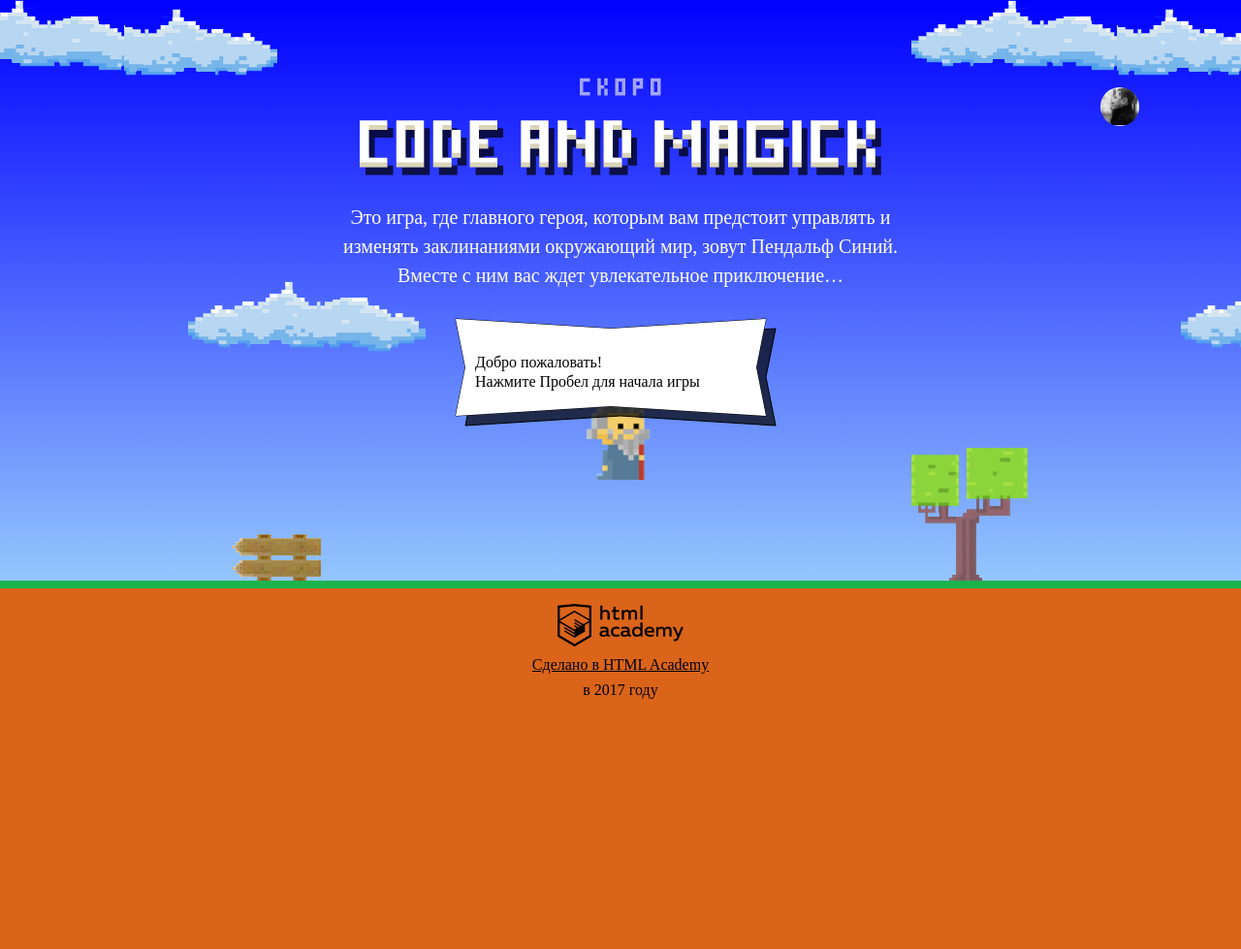
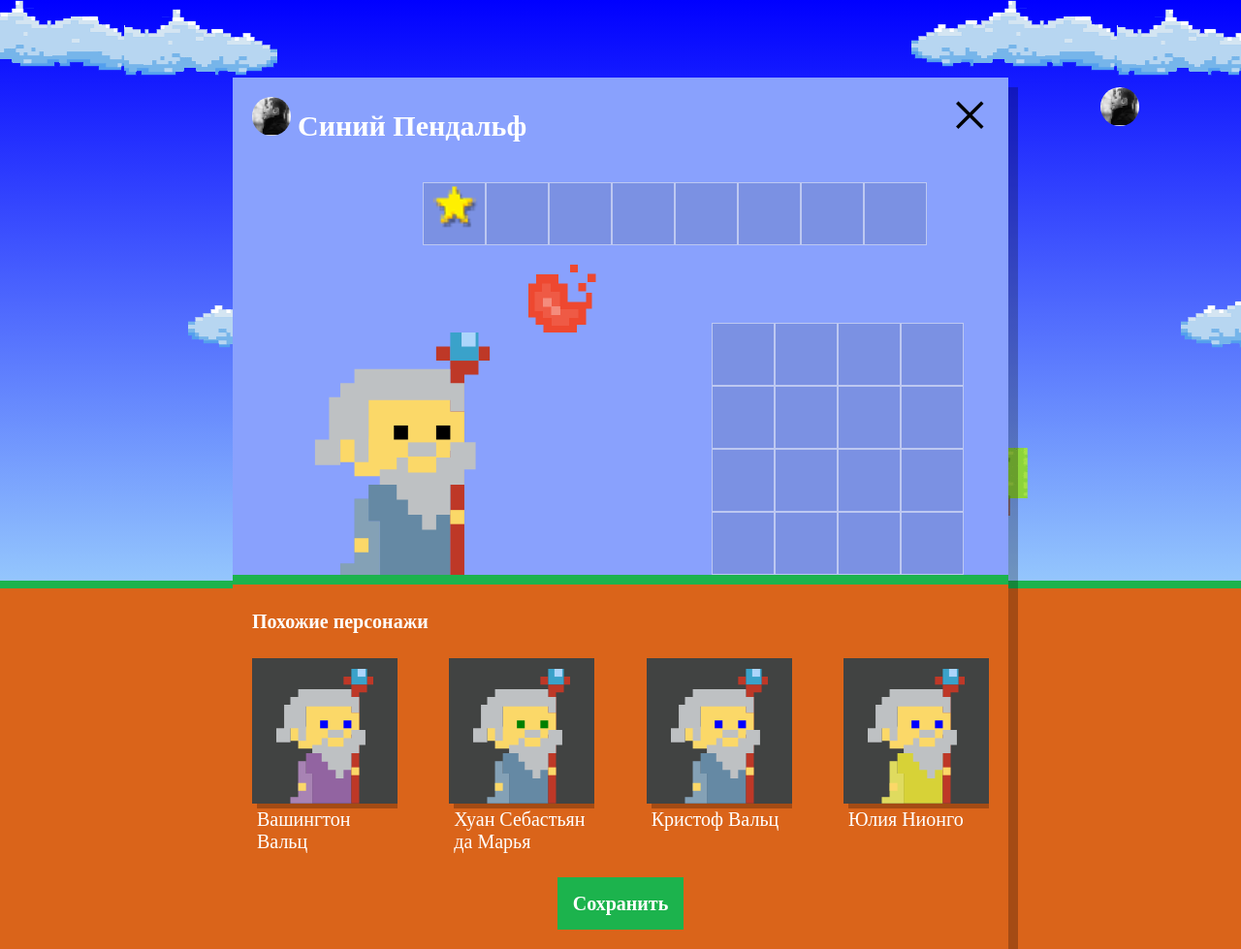
Before and after one commit to kamia700/1089483-code-and-magick-20, a website: page index.html in a window 1280 px wide. Shown: the whole page at 97% size. Before the commit the page ends 800 px from the top, so only its background shows below. Drawn offline with Linux system fonts and the light colour scheme; a web font is replaced by a local one.

Commit message:
Учебный проект: нас орда

```diff
--- a/index.html
+++ b/index.html
@@ -202,6 +202,7 @@
      return gameFieldHeight / 3;
    }
 </script>
+<script src="js/setup.js"></script>
 <script src="js/stat.js"></script>
 <script src="js/game.js"></script>
 
--- /dev/null
+++ b/js/setup.js
@@ -0,0 +1,72 @@
+'use strict';
+var WIZARD_NAMES = ['Иван', 'Хуан Себастьян', 'Мария', 'Кристоф', 'Виктор', 'Юлия', 'Люпита', 'Вашингтон'];
+var WIZARD_LAST_NAMES = ['да Марья', 'Верон', 'Мирабелла', 'Вальц', 'Онопко', 'Топольницкая', 'Нионго', 'Ирвинг'];
+
+var COAT_COLORS = [
+  'rgb(101, 137, 164)',
+  'rgb(241, 43, 107)',
+  'rgb(146, 100, 161)',
+  'rgb(56, 159, 117)',
+  'rgb(215, 210, 55)',
+  'rgb(0, 0, 0)'
+];
+
+var EYES_COLORS = ['black', 'red', 'blue', 'yellow', 'green'];
+
+var WIZARDS_NUMBER = 4;
+
+var userDialog = document.querySelector('.setup');
+userDialog.classList.remove('hidden');
+
+document.querySelector('.setup-similar').classList.remove('hidden');
+
+var similarListElement = userDialog.querySelector('.setup-similar-list');
+var similarWizardTemplate = document.querySelector('#similar-wizard-template')
+  .content
+  .querySelector('.setup-similar-item');
+
+var getRandomElement = function (arr) {
+  return arr[Math.floor(Math.random() * arr.length)];
+};
+
+var getName = function () {
+  return getRandomElement(WIZARD_NAMES) + ' ' + getRandomElement(WIZARD_LAST_NAMES);
+};
+
+var createWizard = function () {
+  var wizard = {};
+  wizard.name = getName(WIZARD_NAMES, WIZARD_LAST_NAMES);
+  wizard.coatColor = getRandomElement(COAT_COLORS);
+  wizard.eyesColor = getRandomElement(EYES_COLORS);
+  return wizard;
+};
+
+var getWizards = function () {
+  var wizards = [];
+  for (var j = 0; j < WIZARDS_NUMBER; j++) {
+    wizards[j] = (createWizard());
+  }
+  return wizards;
+};
+
+var wizards = getWizards();
+var renderWizard = function (wizard) {
+  var wizardElement = similarWizardTemplate.cloneNode(true);
+
+  wizardElement.querySelector('.setup-similar-label').textContent = wizard.name;
+  wizardElement.querySelector('.wizard-coat').style.fill = wizard.coatColor;
+  wizardElement.querySelector('.wizard-eyes').style.fill = wizard.eyesColor;
+
+  return wizardElement;
+};
+
+var addWizards = function () {
+  var fragment = document.createDocumentFragment();
+  for (var i = 0; i < wizards.length; i++) {
+    fragment.appendChild(renderWizard(wizards[i]));
+  }
+  similarListElement.appendChild(fragment);
+};
+addWizards(wizards);
+
+userDialog.querySelector('.setup-similar').classList.remove('hidden');
```
